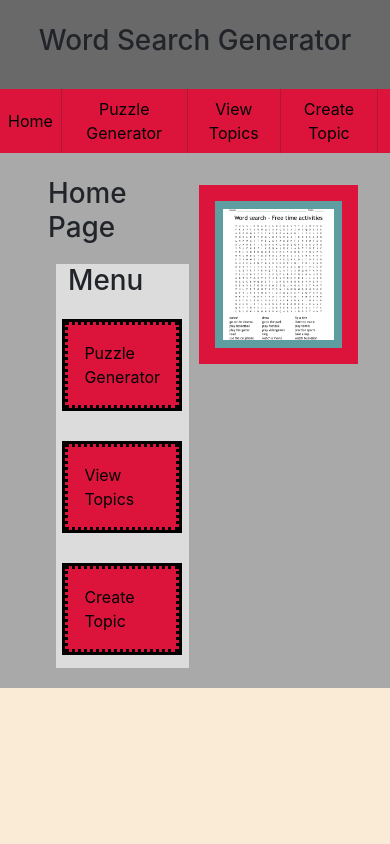
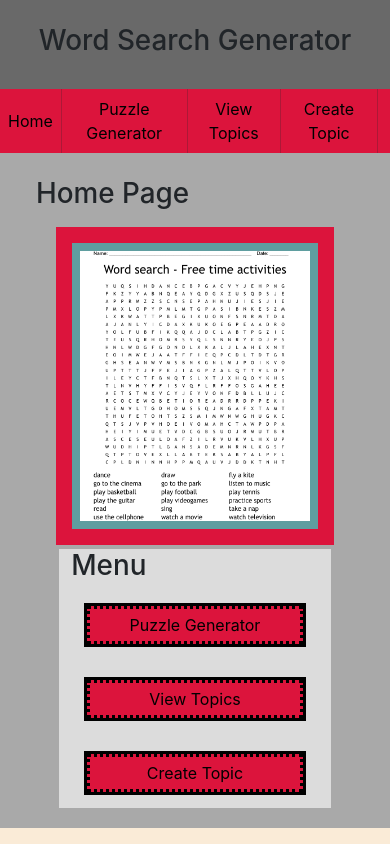
Before and after one commit to cporterbellarmine/SeniorCapstone2024, a React (Create React App) app in the folder working_version_capstone/: page / in a window 390 px wide. Built offline with nearby package versions, Linux system fonts and the light colour scheme; the HTML template or start-up script is replaced by a standard one.

Commit message:
changed grid formatting and grid distribution

```diff
--- a/working_version_capstone/src/Components/HomePage/ButtonLinkTemplate.js
+++ b/working_version_capstone/src/Components/HomePage/ButtonLinkTemplate.js
@@ -3,7 +3,7 @@ import { StyledButtonLink } from '../ComponentStyling';
 
 function ButtonLinkTemplate(props){
     return(
-        <StyledButtonLink className='p-3 m-3' to={props.pathway}>{props.textDisplayed}</StyledButtonLink>
+        <StyledButtonLink className='p-1 p-md-2 p-lg-3 m-3' to={props.pathway}>{props.textDisplayed}</StyledButtonLink>
     );
 }
 export default ButtonLinkTemplate;
--- a/working_version_capstone/src/Components/HomePage/ButtonNavLayout.js
+++ b/working_version_capstone/src/Components/HomePage/ButtonNavLayout.js
@@ -9,7 +9,7 @@ import ButtonLinkTemplate from './ButtonLinkTemplate';
 const ButtonNavOrg = () => {
     return(
         <>
-            <Nav style={{ display:'flex', justifyContent:'center'}}>
+            <Nav>
                     <Stack gap={1}>
                         <ButtonLinkTemplate pathway="/puzzle-generator" textDisplayed="Puzzle Generator"/>
                         <ButtonLinkTemplate pathway="/view-topics" textDisplayed="View Topics"/>
--- a/working_version_capstone/src/Pages/HomePage.js
+++ b/working_version_capstone/src/Pages/HomePage.js
@@ -3,30 +3,36 @@ import Row from 'react-bootstrap/Row';
 import Col from 'react-bootstrap/Col';
 import MenuContainer from '../Components/HomePage/MenuContainer';
 import PuzzlePicture from '../Components/HomePage/PuzzlePicture';
-import { StyledContainer, StyledMenuCol, PhotoCol } from './HomePageComponentStyle';
+import { StyledContainer, StyledMenuCol, PhotoCol, XsTitleRow, MdTitleRow } from './HomePageComponentStyle';
 
 function HomePage() {
     return(
         <StyledContainer>
-            <Row className='m-3'>
+            <Row className='m-3 d-flex'>
 
-                <Col className='col-6 col-md-7'>
-                    <Row className='p-2'>
+                <XsTitleRow className='p-2 order-first'>
+                    <h1>Home Page</h1>
+                </XsTitleRow>
+
+                <Col className='col-12 order-3 order-md-first col-md-7'>
+                    <MdTitleRow className='p-2'>
                         <h1>Home Page</h1>
-                    </Row>
+                    </MdTitleRow>
                     <Row className='p-1'>
-                        <Col className='col-1' />
-                        <StyledMenuCol className='col-10'>
+                        <Col className='order-first col-1' />
+                        <StyledMenuCol className='order-2 col-10 d-flex justify-content-center'>
                             <MenuContainer />
                         </StyledMenuCol>
-                        <Col className='col-1' />
+                        <Col className='order-3 col-1' />
                     </Row>
                 </Col>
-                <Col className='col-6 col-md-5 p-3'>
-                    <Row className=''>
-                        <PhotoCol className='10 p-3'>
+                <Col className='col-12 order-2 col-md-5 d-flex'>
+                    <Row className='align-items-center'>
+                        <Col className='order-first col-1 d-md-none' />
+                        <PhotoCol className='p-3 order-2 col-10 order-md-first col-md-12'>
                             <PuzzlePicture />
                         </PhotoCol>
+                        <Col className='order-3 col-1 d-md-none' />
                     </Row>
                 </Col>
             </Row>
--- a/working_version_capstone/src/Pages/HomePageComponentStyle.js
+++ b/working_version_capstone/src/Pages/HomePageComponentStyle.js
@@ -1,6 +1,20 @@
 import styled from 'styled-components';
 import Container from 'react-bootstrap/Container';
 import Col from 'react-bootstrap/Col';
+import Row from 'react-bootstrap/Row';
+
+export const XsTitleRow = styled(Row)`
+    @media screen and (min-width: 768px){
+        display: none;
+    }
+`;
+
+export const MdTitleRow = styled(Row)`
+    @media screen and (max-width: 767px){
+        display: none;
+    }
+`;
+
 
 export const StyledContainer = styled(Container)`
     background-color: darkgrey;
```
